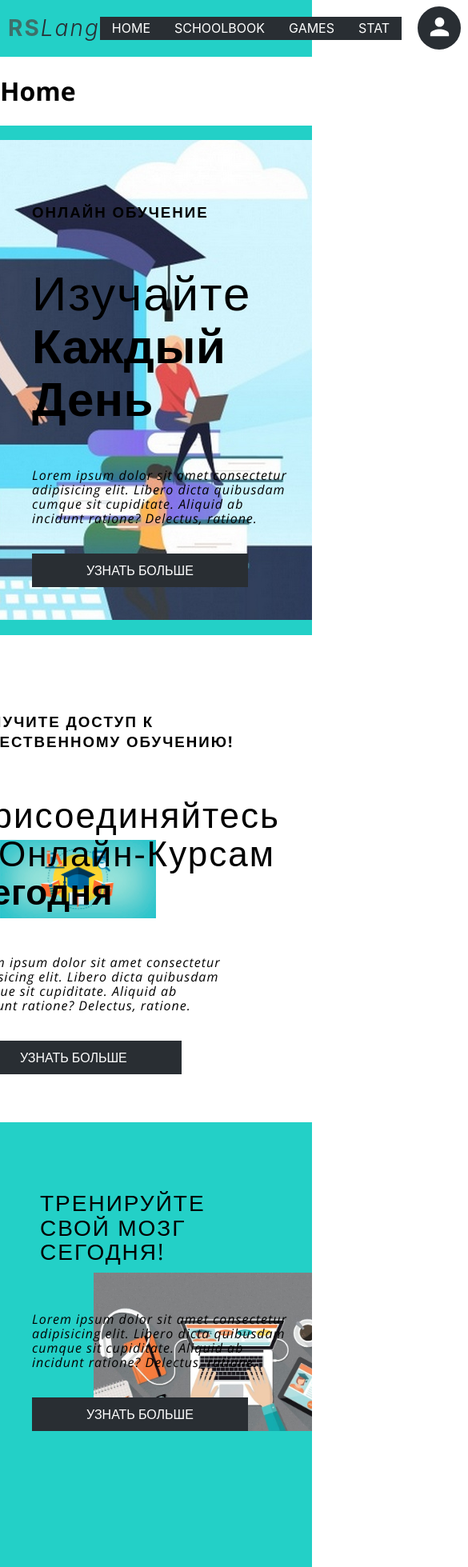
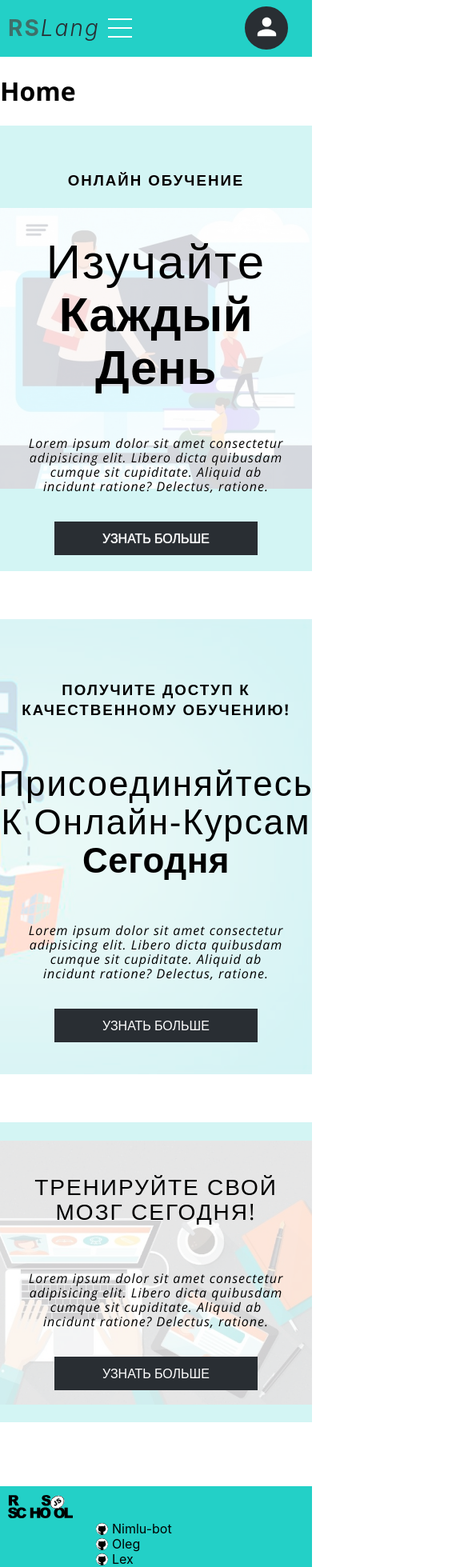
Before and after one commit to I-vasilich-I/rslang, a React (Create React App) app: page / in a window 390 px wide. Shown: the top 1959 px of the page at 80% size, 585 px wide, since content can reach past the window. Built offline with nearby package versions, Linux system fonts and the light colour scheme.

Commit message:
feat: adaptive

```diff
--- a/src/components/Footer/Footer.scss
+++ b/src/components/Footer/Footer.scss
@@ -49,3 +49,25 @@
         font-weight: 600;
     }
 }
+
+@media all and (max-width: 1200px) {
+    .footer {
+        .footer-wrapper {
+            flex-direction: column;
+            a {
+                width: 150px;
+                margin: 0;
+            }
+            .footer-logo-box {
+                margin: 0 20px;
+                width: 100%;
+            }
+            .footer-year {
+                display: flex;
+                justify-content: flex-end;
+                margin: 0 20px;
+                width: 100%;
+            }
+        }
+    }
+}
--- a/src/components/Header/Header.scss
+++ b/src/components/Header/Header.scss
@@ -52,3 +52,41 @@
         color: #4fa091;
     }
 }
+
+// 768
+@media all and (max-width: 1200px) {
+    .header {
+        .header-wrapper {
+            .burger-btn {
+                display: flex;
+            }
+            .nav-wrapper {
+                .nav-ul {
+                    display: none;
+                    flex-direction: column;
+                    justify-content: center;
+                    align-items: center;
+                    position: fixed;
+                    z-index: 10;
+                    min-height: 100vh;
+                    width: 100%;
+                    top: 0;
+                    left: 0;
+                    margin: 0;
+                    background-color: #4fa091b3;
+                    transition: opacity 0.2s;
+                    .nav-li {
+                        display: flex;
+                        align-items: center;
+                        justify-content: center;
+                        margin: 5px;
+                        .button {
+                            width: 100px;
+                            padding: 20px 40px;
+                        }
+                    }
+                }
+            }
+        }
+    }
+}
--- a/src/components/Header/Login/Login.scss
+++ b/src/components/Header/Login/Login.scss
@@ -43,6 +43,7 @@
         border: none;
         outline: none;
         border-bottom: 1px solid #000;
+        background-color: transparent;
 
         &:invalid:required {
             border-bottom: 1px solid rgb(255, 2, 2);
@@ -125,3 +126,14 @@
     outline: none;
     user-select: none;
 }
+
+@media all and (max-width: 950px) {
+    .registration {
+        background-size: cover;
+        background-position: -150px center;
+    }
+    .form-body {
+        width: 250px;
+        background-color: rgba(255, 255, 255, 0.7);
+    }
+} ;
--- a/src/components/Header/Navbar/Navbar.scss
+++ b/src/components/Header/Navbar/Navbar.scss
@@ -1,3 +1,75 @@
+.burger-btn {
+    display: none;
+    align-items: center;
+    justify-content: center;
+    width: 30px;
+    height: 24px;
+    position: relative;
+    cursor: pointer;
+    margin: 0 auto 0 10px;
+    span {
+        height: 2px;
+        width: 100%;
+        background-color: #fff;
+    }
+    span::before,
+    span::after {
+        content: '';
+        height: 2px;
+        width: 100%;
+        background-color: #fff;
+        position: absolute;
+        transition: all 0.2s;
+    }
+    span::before {
+        transition-delay: 0.1s;
+        transition-property: top;
+        top: 0px;
+    }
+    span::after {
+        transition-delay: 0.1s;
+        transition-property: bottom;
+        bottom: 0px;
+    }
+}
+
+.burger-btn-toggle-on {
+    span {
+        transition: 0.2s;
+        background-color: transparent;
+    }
+    span::before {
+        transition-delay: 0.1s, 0.3s;
+        transition-property: top, transform;
+        top: 11px;
+        transform: rotate(-45deg);
+    }
+    span::after {
+        transition-delay: 0.1s, 0.3s;
+        transition-property: bottom, transform;
+        bottom: 11px;
+        transform: rotate(45deg);
+    }
+}
+.burger-btn-toggle-off {
+    span {
+        transition: background 0.9s;
+        background-color: #fff;
+    }
+    span::before {
+        transform: rotate(0deg);
+        transition-delay: 0.3s, 0.1s;
+        transition-property: top, transform;
+        top: 0px;
+    }
+    span::after {
+        transform: rotate(0deg);
+        transition-delay: 0.3s, 0.1s;
+        transition-property: bottom, transform;
+        bottom: 0px;
+    }
+}
+
 .nav-wrapper {
     display: flex;
     align-items: center;
@@ -5,14 +77,16 @@
     .nav-ul {
         display: flex;
         padding: 0;
+        list-style: none;
 
         .nav-li {
-            display: flex;
-            padding: 5px 15px;
-
-            a {
+            .button {
+                display: flex;
+                align-items: center;
+                justify-content: center;
                 text-decoration: none;
                 color: #fff;
+                padding: 5px 25px;
             }
         }
     }
--- a/src/components/Header/Navbar/Navbar.tsx
+++ b/src/components/Header/Navbar/Navbar.tsx
@@ -1,28 +1,115 @@
-import React from 'react';
+// import { Divider } from '@material-ui/core';
+import React, { useEffect, useState } from 'react';
 import { NavLink } from 'react-router-dom';
 import { Login } from '../Login/Login';
 import './Navbar.scss';
 
 export const Navbar: React.FC = () => {
+    const [toggle, setToggle] = useState('burger-btn-toggle-off');
+    const [toggleMenu, setToggleMenu] = useState('');
+    const style = {
+        display: toggleMenu,
+    };
+    let w = window.innerWidth;
+    const checkWidth = function () {
+        setToggleMenu('flex');
+        setToggle('burger-btn-toggle-off');
+    };
+
+    useEffect(() => {
+        window.addEventListener('resize', () => {
+            w = window.innerWidth;
+            w > 1199 ? checkWidth() : setToggleMenu('none');
+            setToggle('burger-btn-toggle-off');
+        });
+    });
+
     return (
+        <>
+            <div
+                className={'burger-btn ' + `${toggle}`}
+                onClick={() => {
+                    setToggle(toggle === 'burger-btn-toggle-off' ? 'burger-btn-toggle-on' : 'burger-btn-toggle-off');
+                    setToggleMenu(toggleMenu === ('' || 'flex') ? 'none' : 'flex');
+                }}
+            >
+                <span></span>
+            </div>
             <nav>
                 <div className='nav-wrapper'>
-                <ul className='nav-ul '>
-                    <NavLink to='/'>
-                        <li className='nav-li button'>Home</li>
+                    <ul
+                        className='nav-ul'
+                        style={style}
+                        onClick={() => {
+                            if (w < 1199) {
+                                setToggle('burger-btn-toggle-off');
+                                setToggleMenu('none');
+                            }
+                        }}
+                    >
+                        <li className='nav-li'>
+                            <NavLink
+                                className='button'
+                                to='/'
+                                onClick={() => {
+                                    if (w < 1199) {
+                                        setToggle('burger-btn-toggle-off');
+                                        setToggleMenu('none');
+                                    }
+                                }}
+                            >
+                                Home
                             </NavLink>
-                    <NavLink to='/sb/1'>
-                        <li className='nav-li button'>Schoolbook</li>
+                        </li>
+
+                        <li className='nav-li'>
+                            <NavLink
+                                className='button'
+                                to='/sb/1'
+                                onClick={() => {
+                                    if (w < 1199) {
+                                        setToggle('burger-btn-toggle-off');
+                                        setToggleMenu('none');
+                                    }
+                                }}
+                            >
+                                Schoolbook
                             </NavLink>
-                    <NavLink to='/games'>
-                        <li className='nav-li button'>Games</li>
+                        </li>
+
+                        <li className='nav-li'>
+                            <NavLink
+                                className='button'
+                                to='/games'
+                                onClick={() => {
+                                    if (w < 1199) {
+                                        setToggle('burger-btn-toggle-off');
+                                        setToggleMenu('none');
+                                    }
+                                }}
+                            >
+                                Games{' '}
                             </NavLink>
-                    <NavLink to='/stat'>
-                        <li className='nav-li button'>Stat</li>
+                        </li>
+
+                        <li className='nav-li'>
+                            <NavLink
+                                className='button'
+                                to='/stat'
+                                onClick={() => {
+                                    if (w < 1199) {
+                                        setToggle('burger-btn-toggle-off');
+                                        setToggleMenu('none');
+                                    }
+                                }}
+                            >
+                                Stat
                             </NavLink>
+                        </li>
                     </ul>
                     <Login />
                 </div>
             </nav>
+        </>
     );
 };
--- a/src/components/WordCard/WordCard.scss
+++ b/src/components/WordCard/WordCard.scss
@@ -100,7 +100,8 @@
     .registration-wrapper {
         display: flex;
         flex-direction: column;
-        width: 80%;
+        width: 95%;
+        margin-top: 10px;
         .word-btn-wrapper {
             display: flex;
             justify-content: flex-start;
@@ -131,3 +132,22 @@
         }
     }
 }
+
+@media all and (max-width: 760px) {
+    .word-card-wrapper {
+        .wodr-wrapper {
+            flex-direction: column;
+            align-items: center;
+            justify-content: center;
+            .word-discription {
+                text-align: center;
+                margin: 0;
+                height: 100%;
+                max-height: 250px;
+                .word {
+                    justify-content: center;
+                }
+            }
+        }
+    }
+}
--- a/src/pages/HomePage/Homepage.scss
+++ b/src/pages/HomePage/Homepage.scss
@@ -8,7 +8,7 @@
         justify-content: flex-start;
         align-items: flex-start;
         min-height: 575px;
-        background: url(../../assets/img/home-advantages_bg.jpeg) right 50% no-repeat;
+        background: url(../../assets/img/home-advantages_bg.jpeg) right / 700px no-repeat;
         background-color: rgb(35, 208, 199);
         .home__text {
             display: flex;
@@ -97,7 +97,7 @@
 
             h3 {
                 letter-spacing: 2px;
-                font-weight: 300;
+                font-weight: 500;
                 font-size: 1.75rem;
                 line-height: 1.1;
                 text-transform: uppercase;
@@ -124,3 +124,58 @@
         align-items: center;
     }
 }
+
+@media all and (max-width: 1100px) {
+    .home-wrapper {
+        .home-advantages {
+            justify-content: flex-start;
+            align-items: center;
+            min-height: 100%;
+            background-position: center right;
+            background-size: 120%;
+
+            .home__text {
+                background-color: rgba(255, 255, 255, 0.8);
+                justify-content: center;
+                align-items: center;
+                margin: 0;
+                text-align: center;
+                text-shadow: 0 0 1px #fff;
+                padding: 20px;
+            }
+        }
+
+        .join-to {
+            flex-direction: column;
+            align-items: center;
+            justify-content: flex-end;
+            min-height: 100%;
+            background-position: center right;
+            background-size: cover;
+            margin: 60px 0;
+
+            .join-to__text {
+                background-color: rgba(255, 255, 255, 0.8);
+                align-items: center;
+                text-align: center;
+                margin: 0;
+                padding: 40px;
+            }
+        }
+        .work-out {
+            flex-direction: column;
+            align-items: center;
+            justify-content: flex-end;
+            min-height: 100%;
+            background-position: center right;
+            background-size: 150%;
+            .work-out__text {
+                background-color: rgba(255, 255, 255, 0.8);
+                align-items: center;
+                text-align: center;
+                margin: 0;
+                padding: 40px;
+            }
+        }
+    }
+}
```
Lines whose indentation alone changed are shown as unchanged.
